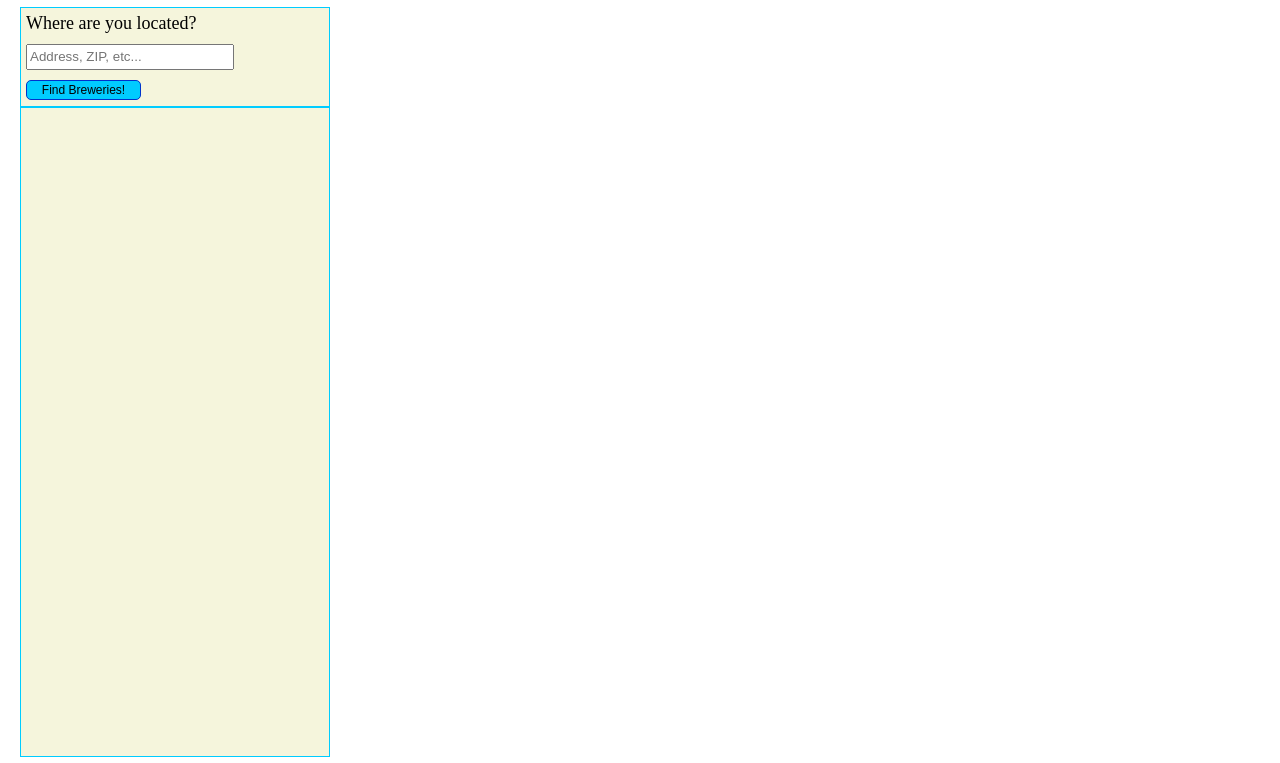
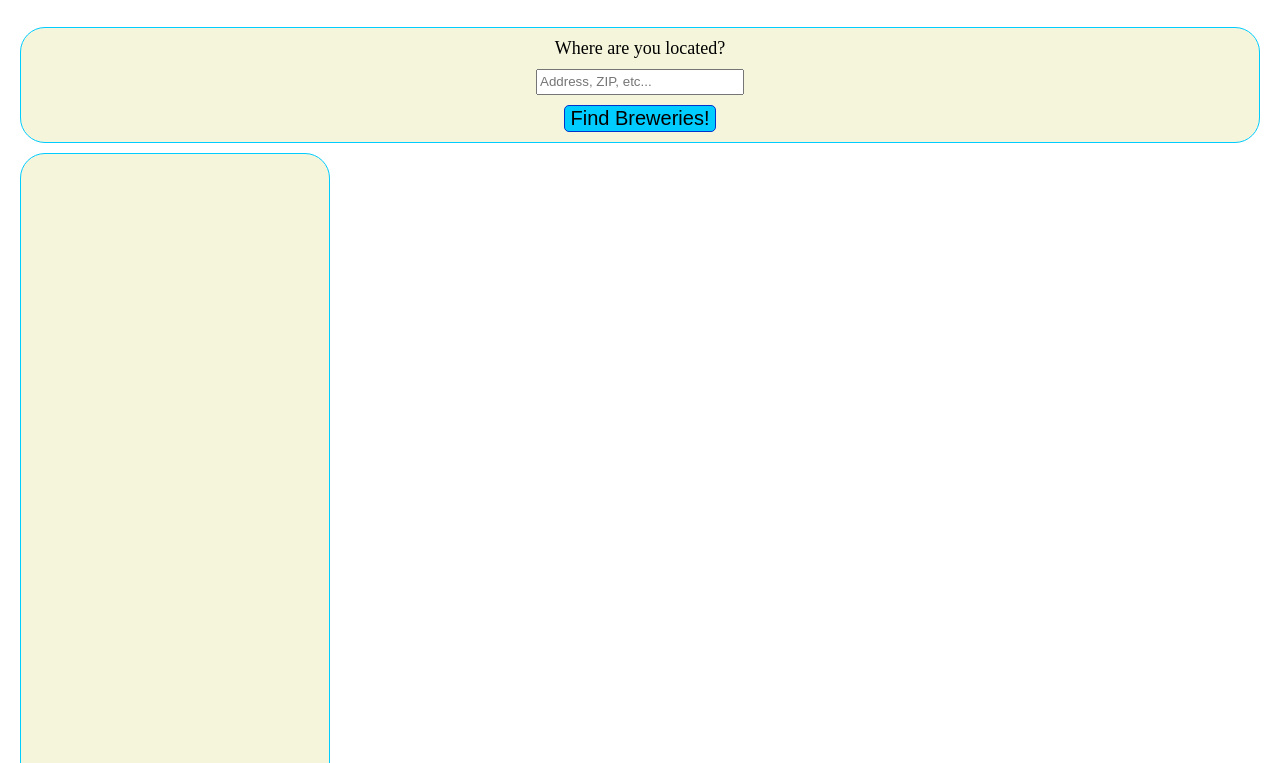
Before and after one commit to ShaneD42/Brewery-Locator, a plain HTML site: page index.html in a window 1280 px wide. Shown: the part 115-878 px from the top of the page. Drawn offline with nearby package versions, Linux system fonts and the light colour scheme; some packages are replaced by stand-ins of ours.

Commit message:
modified css and js

```diff
--- a/app.js
+++ b/app.js
@@ -28,9 +28,10 @@ function callback(results, status) {
     for (let i = 0; i < results.length; i++) {
       createMarker(results[i]);
       let p = $('<p></p>')
-      let placesNearMe = ("Name: " + results[i].name + " " + "Address: " + results[i].vicinity + " Rating: " + results[i].rating)
+      let placesNearMe = (`Name: ${results[i].name} <br> Address: ${results[i].vicinity} Rating: ${results[i].rating}`)
       p.text(placesNearMe)
       $('#listings').append(p)
+      console.log(results)
     }
   }
 }
--- a/styles.css
+++ b/styles.css
@@ -1,9 +1,8 @@
 
 body, html {
+  margin: 0;
   width: 100%;
   height: 100%;
-  margin-left: 0px;
-  padding-top: 0px;
   font-size: 18px;
 }
 
@@ -15,59 +14,52 @@ input {
 
 .container {
   padding: 20px;
-  padding-top: 0px;
   text-align: center;
 }
 
 .header {
+  border-radius: 25px;
   background-color: #f5f5dc;
   padding-top: 0px;
 }
 
 .userlocation {
+  border-radius: 25px;
   background-color: #f5f5dc;
-  width: 25%;
-  height: 100px;
-  box-sizing: border-box;
   border: 1px solid #00ccff;
-  display: inline-block;
-  padding-top: 5px;
-  text-align: left;
-  padding-left: 5px;
+  padding: 10px;
 }
 
 .addressbox {
-  margin-top: 10px;
+  padding: 10px;
 
 }
 
 .button {
   background-color: #00ccff;
   border: 1px solid #0033cc;
-  height: 20px;
-  width: 115px;
   border-radius: 5px;
-  /* margin-left: 75px; */
-  font-size: 12px;
-  margin-top: 10px;
+  font-size: 20px;
 }
 
 .listings {
+  border-radius: 25px;
   background-color:  #f5f5dc;
   border: 1px solid #00ccff;
   width: 25%;
   height: 650px;
   box-sizing: border-box;
-  /* float: left; */
   overflow: scroll;
   text-align: left;
-  padding-left: 5px;
+  margin-top: 10px;
 
 }
 
 #map {
+ border-radius: 25px;
  height: 750px;
- width: 75%;
+ width: 74%;
  float: right;
-
+ margin-top: 10px;
+ margin-left: 10px;
 }
```
